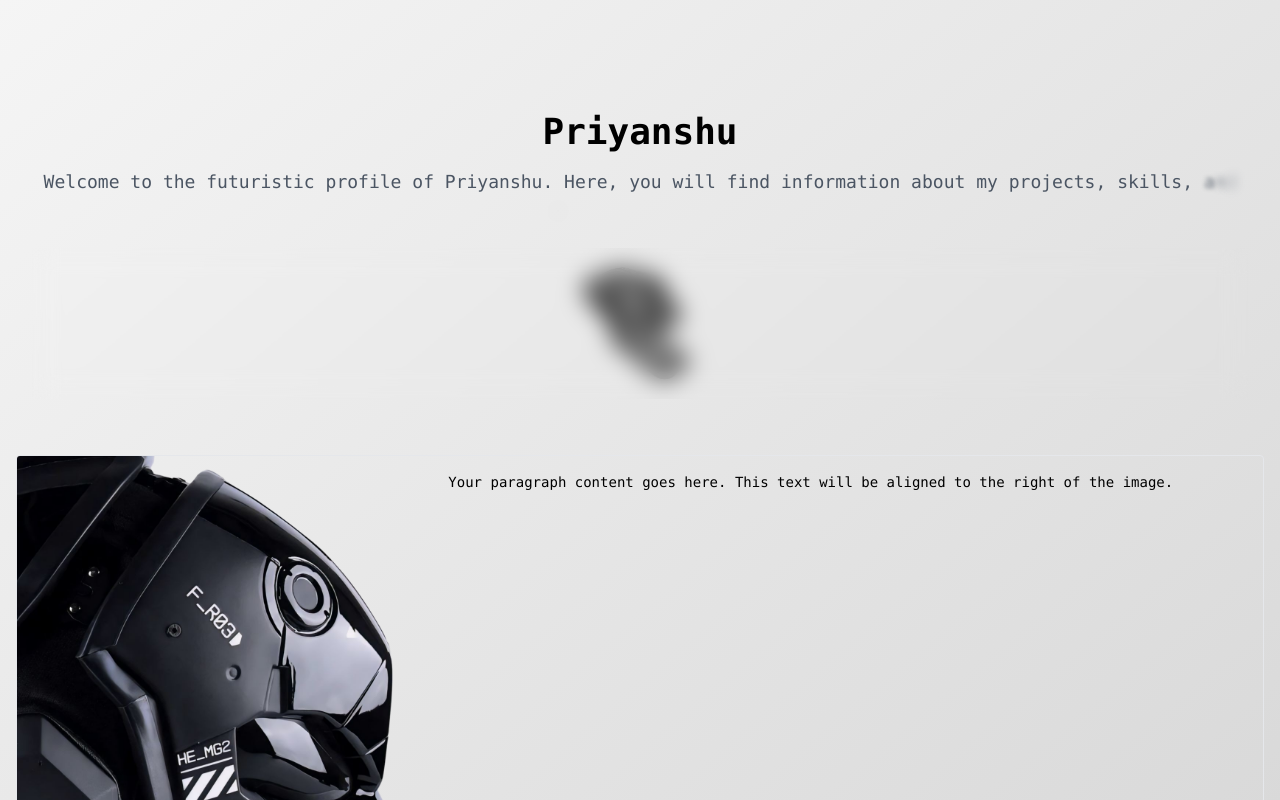
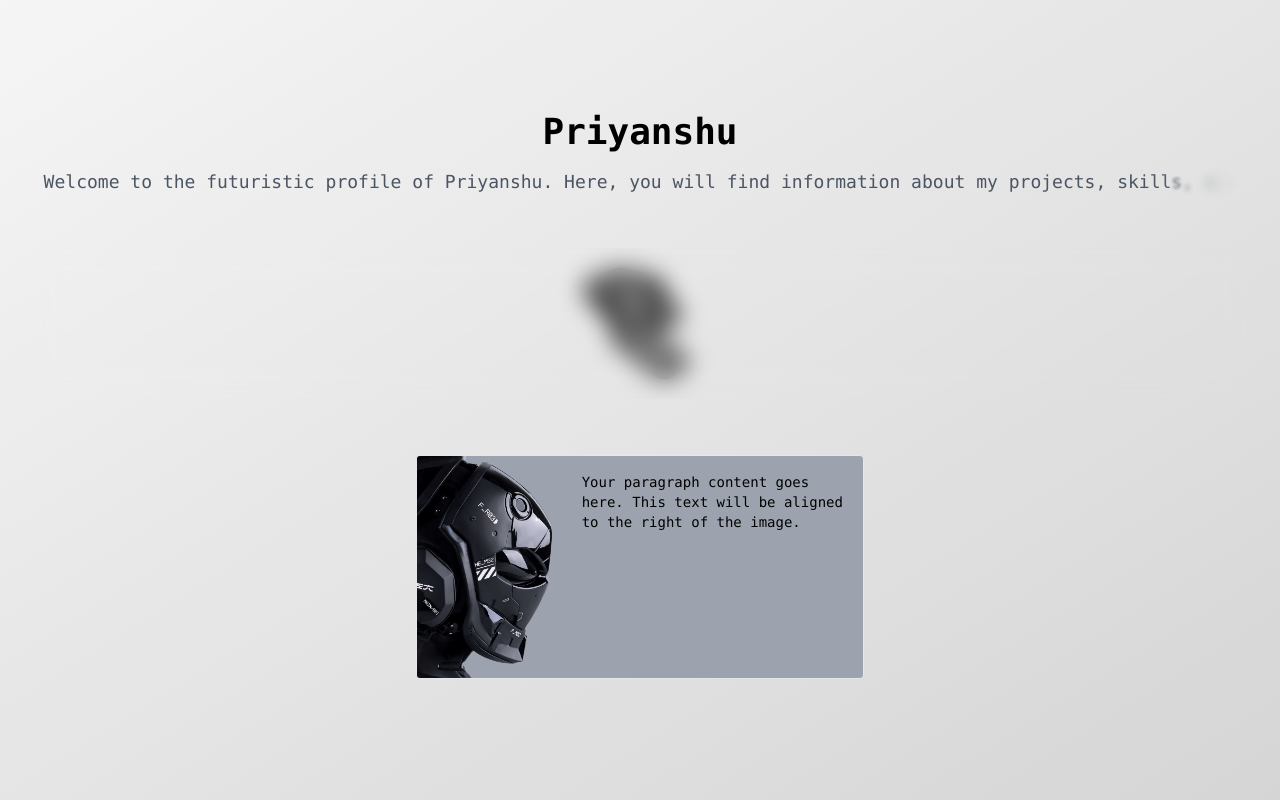
Before and after one commit to Priyansxu/Website, a Next.js app: page / in a window 1280 px wide. Shown: the top 800 px of the page. Built offline with nearby package versions, Linux system fonts and the light colour scheme.

Commit message:
Update index.js

```diff
--- a/pages/index.js
+++ b/pages/index.js
@@ -64,7 +64,7 @@ export default function Page() {
           </div>
         </section>
      <section className="my-6 mx-4 md:mx15">
-<div className="flex border rounded overflow-hidden">
+<div className="max-w-sm mx-auto sm:max-w-xs md:max-w-sm lg:max-w-md flex border bg-gray-400 rounded overflow-hidden">
       <div className="flex-none w-1/3">
         <Image
           src={Helmet}
```
